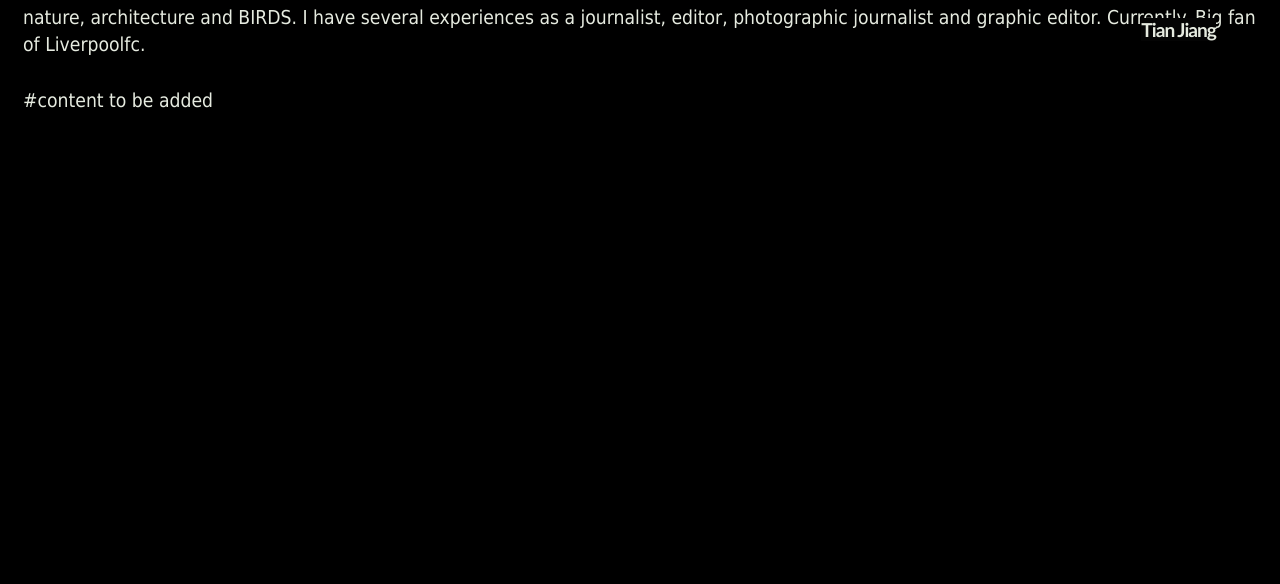
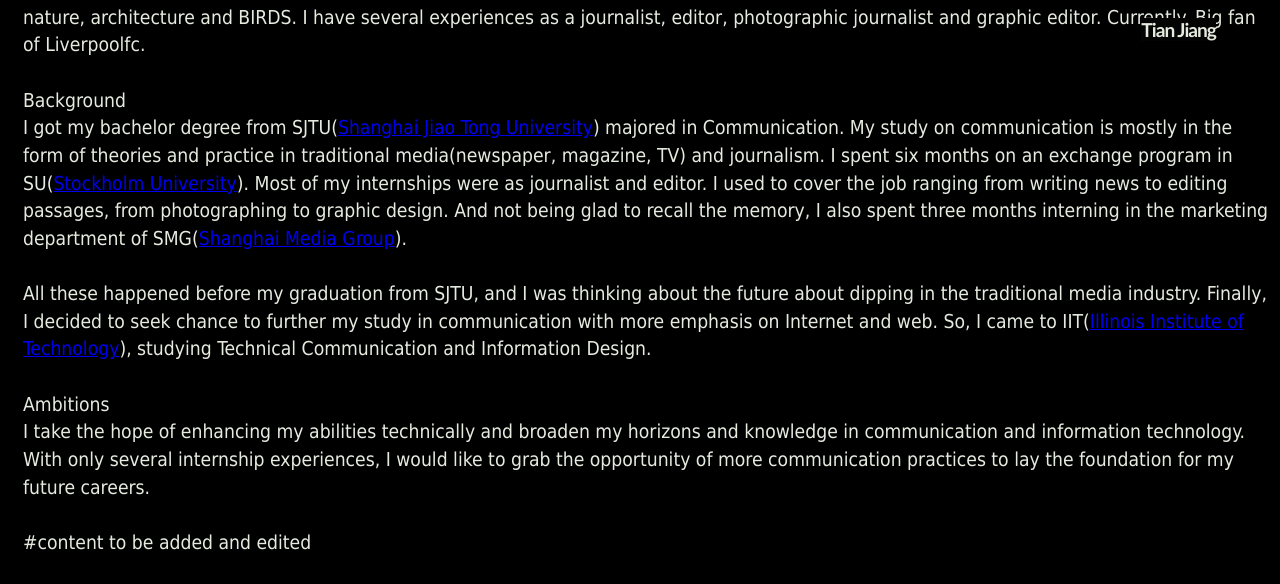
Before and after one commit to eidolonsky/Single-Page-Web-Presence, a plain HTML site: page index.html in a window 1280 px wide. Shown: the part 464-1048 px from the top of the page. Before the commit the page ends 800 px from the top, so only its background shows below. Drawn offline with Linux system fonts and the light colour scheme.

Commit message:
Edit the context

```diff
--- a/index.html
+++ b/index.html
@@ -11,7 +11,7 @@
       <img src="img/IMG1.jpg" alt="Photo of Norway" >
       </img>
     </figure1>
-     <figure2 role="img" aria-labelledby="jt" >
+    <figure2 role="img" aria-labelledby="jt" >
       <img src="img/me.png" alt="Photo of Tian" >
       </img>
     </figure2>
@@ -22,8 +22,23 @@
     <p>
       I'm a Chinese student, studying on Technical Communication and Information Design at IIT. Also, I am a photographer focusing on scenic, nature, architecture and BIRDS. I have several experiences as a journalist, editor, photographic journalist and graphic editor. Currently. Big fan of Liverpoolfc.
     </p>
+    <h3>
+      Background
+    </h3>
+    <p>
+      I got my bachelor degree from SJTU(<a href="http://www.sjtu.edu.cn">Shanghai Jiao Tong University</a>) majored in Communication. My study on communication is mostly in the form of theories and practice in traditional media(newspaper, magazine, TV) and journalism. I spent six months on an exchange program in SU(<a href="http://su.se">Stockholm University</a>). Most of my internships were as journalist and editor. I used to cover the job ranging from writing news to editing passages, from photographing to graphic design. And not being glad to recall the memory, I also spent three months interning in the marketing department of SMG(<a href="www.smg.cn">Shanghai Media Group</a>).
+    </P>
+    <p>
+      All these happened before my graduation from SJTU, and I was thinking about the future about dipping in the traditional media industry. Finally, I decided to seek chance to further my study in communication with more emphasis on Internet and web. So, I came to IIT(<a href="web.iit.edu">Illinois Institute of Technology</a>), studying Technical Communication and Information Design.
+    </p>
+    <h4>
+      Ambitions
+    </h4>
+    <p>
+      I take the hope of enhancing my abilities technically and broaden my horizons and knowledge in communication and information technology. With only several internship experiences, I would like to grab the opportunity of more communication practices to lay the foundation for my future careers.
+    </p>
     <script src="modernizr.js"></script>
   </body>
 </html>
 
-#content to be added
+#content to be added and edited
```
Also changed, not shown: content.txt.
